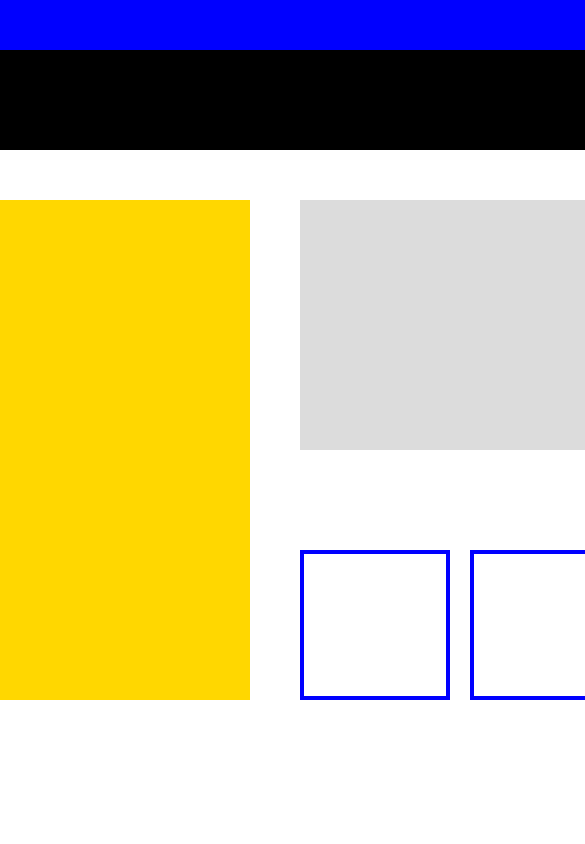
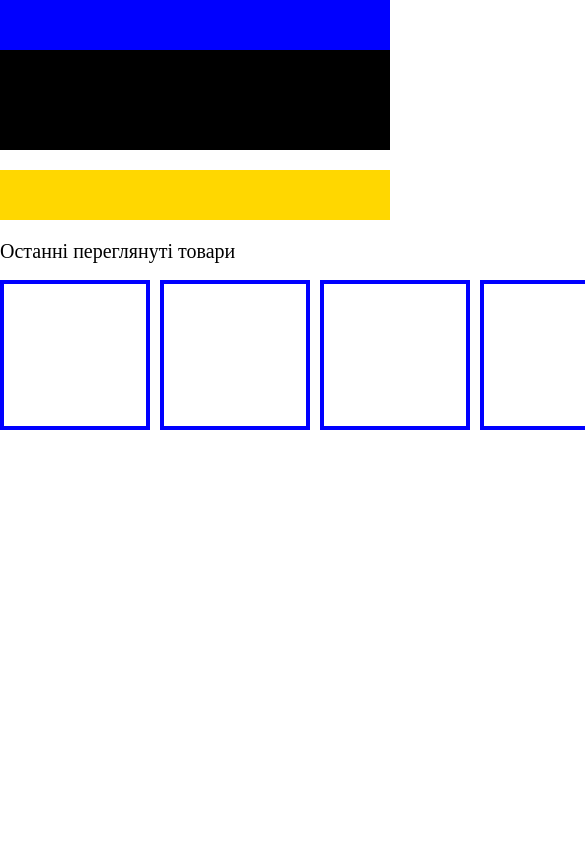
Before and after one commit to Holgerssons/Adaptive, a plain HTML site: page index.html in a window 390 px wide. Shown: the top 844 px of the page, 585 px wide, since content can reach past the window. Drawn offline with Linux system fonts and the light colour scheme; files that its build step writes are made by us from their sources.

Commit message:
adaptive

```diff
--- a/styles/main.css
+++ b/styles/main.css
@@ -5,6 +5,7 @@
 }
 
 .main_container{
+
 	max-width: 1200px;
 	display: flex;
 	flex-wrap: wrap;
@@ -13,24 +14,26 @@
 }
 
 .block1 {
-	margin-bottom: 50px;
+	margin-bottom: 30px;
+	width: 100%;
 }
 
 .blue{
 	background-color: #0000FF;
-	width: 1200px;
+	width: 100%;
 	height: 50px;
 }
 
 .black{
 	background-color: #000000;
-	width: 1200px;
+	width: 100%;
 	height: 100px;
 }
 
 .block2{
 	display: flex;
 	flex-wrap: wrap;
+	width: 100%;
 
 }
 
@@ -112,8 +115,209 @@
 
 
 
-@media only screen and (max-width: ) {
+@media only screen and (max-width: 768px) {
+
+	.main_container{
+		max-width: 768px;
+		display: flex;
+		flex-wrap: wrap;
+		width: 100%;
+ 		margin: 0 auto;
+	}
+
+	.block2{
+		display: flex;
+		flex-wrap: wrap;
+		width: 100%;
+		margin-left: auto;
+		margin-right: auto;
+	}
+
+	.yellow{
+		background-color: #FFD700;
+		width: 96%;
+		height: 50px;
+		margin-left: auto;
+		margin-right: auto;
+
+	}
+
+	.grey{
+		background-color: #DCDCDC;
+		width: 94%;
+		height: 250px;
+		margin-top: 70px;
+		margin-left: 15px;
+		margin-right: auto;
+
+	}
 
 
+	.text{
+		margin-top: 290px;
+		margin-left: 10px;
+	}
+
+	.square__item{
+		display: flex;
+		flex-wrap: wrap;
+		position: absolute;
+		margin-left: 10px;
+		margin-right: 0px;
+		margin-top: 60px;
+
+	}
+
+	.square1{
+		width: 130px;
+		height: 130px;
+		position: absolute;
+		margin-top: 315px;
+		display: block;
+      		border:solid 4px #0000FF;
+	}
+
+	.square2{
+		width: 130px;
+		height: 130px;
+		position: absolute;
+		margin-top: 315px;
+		margin-left: 150px;
+		display: block;
+      		border:solid 4px #0000FF;
+	}
+
+	.square3{
+		width: 130px;
+		height: 130px;
+		position: absolute;
+		margin-top: 315px;
+		margin-left: 300px;
+		display: block;
+      		border:solid 4px #0000FF;
+	}
+
+	.square4{
+		width: 130px;
+		height: 130px;
+		position: absolute;
+		margin-top: 315px;
+		margin-left: 450px;
+		display: block;
+      		border:solid 4px #0000FF;
+	}
+
+	.square5{
+		width: 130px;
+		height: 130px;
+		position: absolute;
+		margin-top: 315px;
+		margin-left: 600px;
+		display: block;
+      		border:solid 4px #0000FF;
+	}
 
 }
+
+@media only screen and (max-width: 480px) {
+
+	.main_container{
+		max-width: 480px;
+		display: flex;
+		flex-wrap: wrap;
+		width: 100%;
+ 		margin: 0 auto;
+	}
+
+	.block1 {
+		margin-bottom: 20px;
+		width: 100%;
+	}
+
+	.block2{
+		display: flex;
+		flex-wrap: wrap;
+		width: 100%;
+		margin-left: auto;
+		margin-right: auto;
+	}
+
+	.yellow{
+		background-color: #FFD700;
+		width: 100%;
+		height: 50px;
+		margin-left: auto;
+		margin-right: auto;
+
+	}
+
+	.grey{
+		display: none;
+
+	}
+
+
+	.text{
+		margin-top: 20px;
+		margin-left: 0px;
+		font-size: 20px;
+	}
+
+	.square__item{
+		display: flex;
+		flex-wrap: wrap;
+		position: absolute;
+		margin-left: 0px;
+		margin-right: 0px;
+		margin-top: 90px;
+
+	}
+
+	.square1{
+		width: 150px;
+		height: 150px;
+		position: absolute;
+		margin-top: 20px;
+		display: block;
+      		border:solid 4px #0000FF;
+	}
+
+	.square2{
+		width: 150px;
+		height: 150px;
+		position: absolute;
+		margin-top: 20px;
+		margin-left: 160px;
+		display: block;
+      		border:solid 4px #0000FF;
+	}
+
+	.square3{
+		width: 150px;
+		height: 150px;
+		position: absolute;
+		margin-top: 20px;
+		margin-left: 320px;
+		display: block;
+      		border:solid 4px #0000FF;
+	}
+
+	.square4{
+		width: 150px;
+		height: 150px;
+		position: absolute;
+		margin-top: 20px;
+		margin-left: 480px;
+		display: block;
+      		border:solid 4px #0000FF;
+	}
+
+	.square5{
+		width: 150px;
+		height: 150px;
+		position: absolute;
+		margin-top: 20px;
+		margin-left: 640px;
+		display: block;
+      		border:solid 4px #0000FF;
+	}
```
